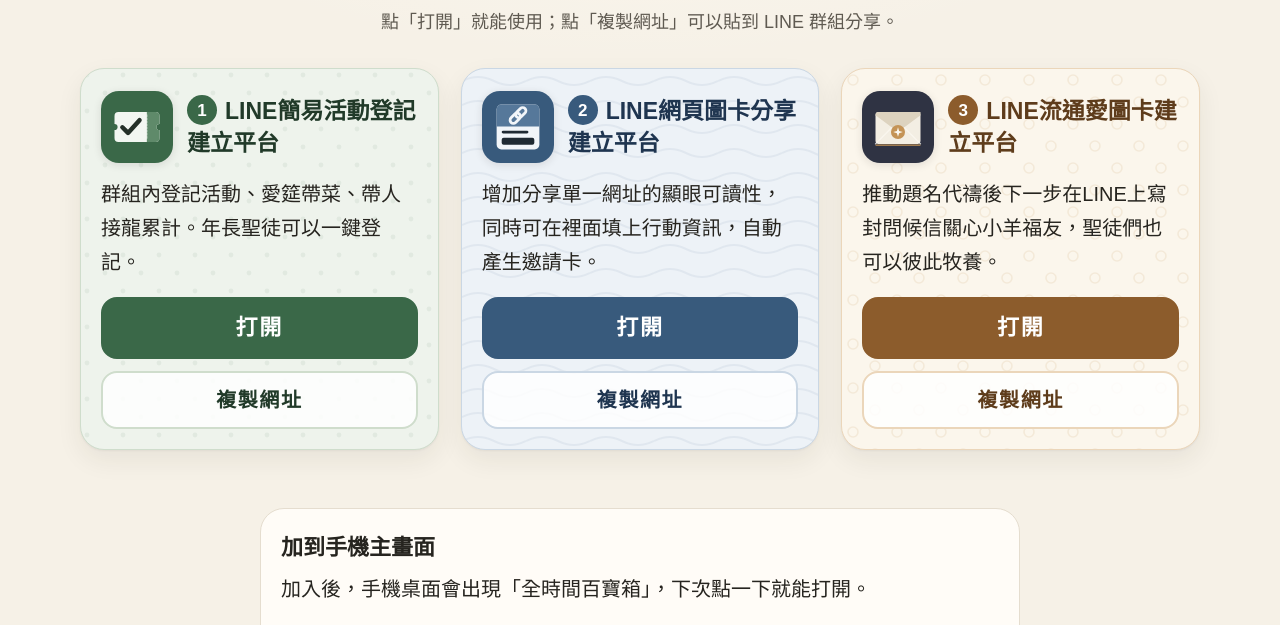
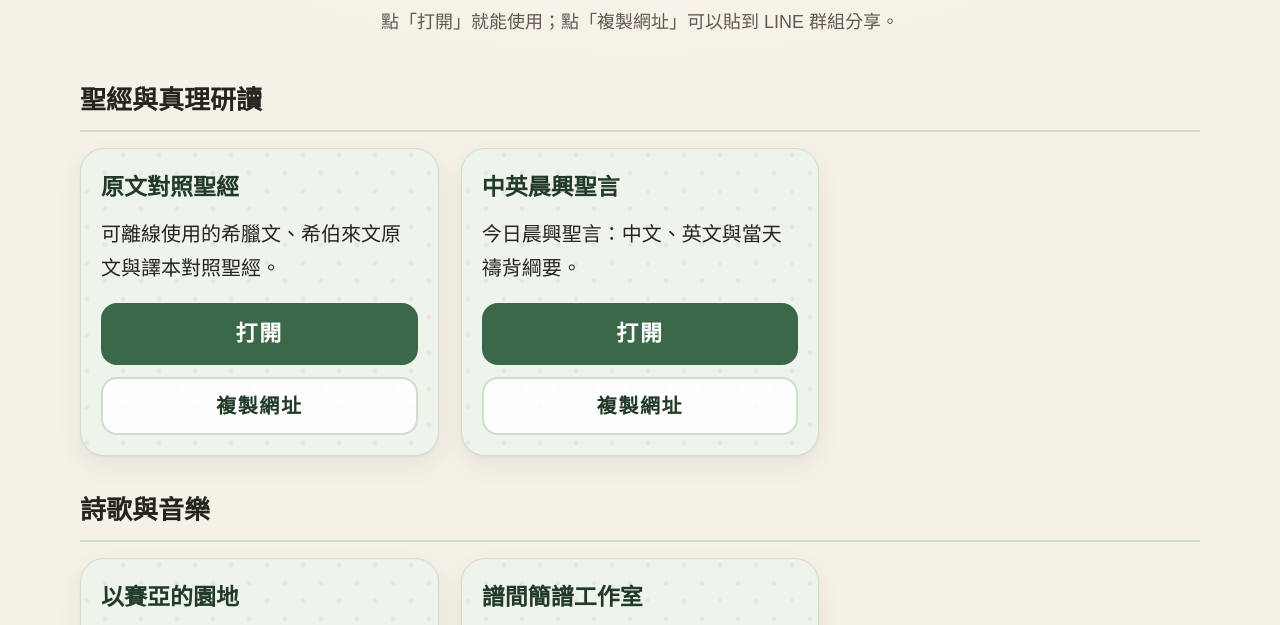
Before and after one commit to isaiahovercomer/isaiahovercomer.github.io, a website: page toolbox/index.html in a window 1280 px wide. Shown: the part 144-769 px from the top of the page. Drawn offline with Linux system fonts and the light colour scheme.

Commit message:
修正百寶箱共用首頁完整分類連結與同步測試

```diff
--- a/toolbox/app.js
+++ b/toolbox/app.js
@@ -106,6 +106,49 @@
     return li;
   }
 
+  /* ---------- 首頁共用連結 ---------- */
+  async function loadBuiltins() {
+    const message = document.getElementById('builtin-status');
+    try {
+      const data = await fetchJson('../links.json', 10000);
+      const root = new URL('../', location.href);
+      const self = new URL('./', location.href);
+      const groups = [
+        ...data.categories,
+        { title: '社群連結', items: data.social || [] },
+        { title: '網站資訊', items: Object.values(data.footer || {}).filter((item) => item && item.url) },
+      ];
+      const sections = [];
+      for (const group of groups) {
+        const cards = [];
+        for (const item of group.items) {
+          const url = new URL(item.url, root);
+          if (!/^https?:$/.test(url.protocol)) continue;
+          if (url.origin === self.origin && url.pathname.replace(/index\.html$/, '').replace(/\/$/, '') === self.pathname.replace(/\/$/, '')) continue;
+          const card = makeCard({ name: item.title, description: item.description || '', url: url.href });
+          card.className = 'tool tool-signup';
+          card.querySelector('h2').replaceWith(Object.assign(document.createElement('h3'), { textContent: item.title }));
+          cards.push(card);
+        }
+        if (!cards.length) continue;
+        const section = document.createElement('section');
+        section.className = 'category';
+        const heading = document.createElement('h2');
+        heading.textContent = group.title;
+        const list = document.createElement('ol');
+        list.className = 'tools';
+        list.append(...cards);
+        section.append(heading, list);
+        sections.push(section);
+      }
+      document.getElementById('builtin').replaceChildren(...sections);
+      message.textContent = '';
+    } catch (e) {
+      message.textContent = '目前無法讀取全部連結，請確認網路後重新整理。';
+    }
+  }
+  loadBuiltins();
+
   function renderShared(data) {
     const rows = Array.isArray(data && data.items) ? data.items : [];
     const items = [];
@@ -162,7 +205,7 @@
       })
       .catch(() => {
         shared.hidden = true;
-        listStatus.textContent = '目前無法讀取推薦連結，上面三個工具仍可正常使用。';
+        listStatus.textContent = '目前無法讀取推薦連結，上方首頁連結仍可正常使用。';
       });
   }
 
--- a/toolbox/index.html
+++ b/toolbox/index.html
@@ -4,7 +4,7 @@
   <meta charset="utf-8" />
   <meta name="viewport" content="width=device-width, initial-scale=1, viewport-fit=cover" />
   <title>台中全時間百寶箱</title>
-  <meta name="description" content="台中全時間常用工具與連結：LINE活動登記、網頁圖卡、流通愛圖卡，並可投稿好用連結，經審核後顯示。" />
+  <meta name="description" content="依分類彙整台中全時間常用工具與全部首頁連結，並可投稿好用連結，經審核後顯示。" />
   <meta name="theme-color" content="#F6F1E7" />
   <link rel="manifest" href="manifest.webmanifest" />
   <link rel="icon" href="img/app-icon.svg" type="image/svg+xml" />
@@ -29,43 +29,8 @@
     </header>
 
     <main>
-      <ol class="tools" id="builtin">
-        <li class="tool tool-signup">
-          <div class="tool-head">
-            <img src="img/signup.svg" alt="" width="72" height="72" />
-            <h2><span class="num">1</span>LINE簡易活動登記建立平台</h2>
-          </div>
-          <p class="tool-desc">群組內登記活動、愛筵帶菜、帶人接龍累計。年長聖徒可以一鍵登記。</p>
-          <div class="actions">
-            <a class="btn btn-open" href="https://liff.line.me/2012412693-a7phfbWa" aria-label="打開 LINE簡易活動登記建立平台">打開</a>
-            <button class="btn btn-copy" type="button" data-url="https://liff.line.me/2012412693-a7phfbWa" aria-label="複製 LINE簡易活動登記建立平台 網址">複製網址</button>
-          </div>
-        </li>
-
-        <li class="tool tool-card">
-          <div class="tool-head">
-            <img src="img/link-card.svg" alt="" width="72" height="72" />
-            <h2><span class="num">2</span>LINE網頁圖卡分享建立平台</h2>
-          </div>
-          <p class="tool-desc">增加分享單一網址的顯眼可讀性，同時可在裡面填上行動資訊，自動產生邀請卡。</p>
-          <div class="actions">
-            <a class="btn btn-open" href="https://liff.line.me/2012412693-IKxGZtWK" aria-label="打開 LINE網頁圖卡分享建立平台">打開</a>
-            <button class="btn btn-copy" type="button" data-url="https://liff.line.me/2012412693-IKxGZtWK" aria-label="複製 LINE網頁圖卡分享建立平台 網址">複製網址</button>
-          </div>
-        </li>
-
-        <li class="tool tool-love">
-          <div class="tool-head">
-            <img src="img/love-letter.svg" alt="" width="72" height="72" />
-            <h2><span class="num">3</span>LINE流通愛圖卡建立平台</h2>
-          </div>
-          <p class="tool-desc">推動題名代禱後下一步在LINE上寫封問候信關心小羊福友，聖徒們也可以彼此牧養。</p>
-          <div class="actions">
-            <a class="btn btn-open" href="https://liff.line.me/2012412693-IhnpCNtr" aria-label="打開 LINE流通愛圖卡建立平台">打開</a>
-            <button class="btn btn-copy" type="button" data-url="https://liff.line.me/2012412693-IhnpCNtr" aria-label="複製 LINE流通愛圖卡建立平台 網址">複製網址</button>
-          </div>
-        </li>
-      </ol>
+      <div id="builtin" aria-label="全部連結"></div>
+      <p id="builtin-status" class="list-status" role="status">正在讀取全部連結…</p>
 
       <section class="shared" id="shared" aria-labelledby="shared-title" hidden>
         <h2 id="shared-title">弟兄姊妹推薦的連結</h2>
--- a/toolbox/style.css
+++ b/toolbox/style.css
@@ -96,7 +96,7 @@ h1 { margin: 0; font-size: 28px; line-height: 1.4; letter-spacing: 0.02em; }
   border-radius: 18px;
   box-shadow: 0 2px 8px rgba(38, 36, 31, 0.12);
 }
-.tool h2 {
+.tool h2, .tool h3 {
   margin: 0;
   font-size: 23px;
   line-height: 1.4;
@@ -274,3 +274,8 @@ footer a { color: #385A7C; text-underline-offset: 4px; }
 @media (prefers-reduced-motion: no-preference) {
   .btn { transition: filter 0.15s ease, background-color 0.15s ease; }
 }
+
+.category { margin-top: 32px; }
+.category > h2 { margin: 0; font-size: 26px; border-bottom: 2px solid #CFDDCC; padding-bottom: 8px; }
+.category .tools { margin-top: 16px; }
+.tool { overflow-wrap: anywhere; }
--- a/toolbox/sw.js
+++ b/toolbox/sw.js
@@ -1,5 +1,5 @@
 // 只快取本頁（/toolbox/）自己的靜態檔；LIFF 連結、後端 API 與其他網址一律直接走網路。
-const CACHE = 'toolbox-v1';
+const CACHE = 'toolbox-v2';
 const FILES = [
   './',
   'index.html',
```
Also changed, not shown: tests/toolbox.spec.js (+36 -18 lines).
